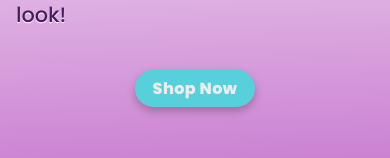
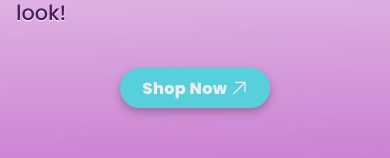
Before and after one commit to DavidGD616/sanimals-store, a React (Create React App) app: page / in a window 390 px wide. Shown: the part 429-587 px from the top of the page. Built offline with nearby package versions, Linux system fonts and the light colour scheme.

Commit message:
Few details fixed

```diff
--- a/src/components/BannerContent.js
+++ b/src/components/BannerContent.js
@@ -3,7 +3,14 @@ function BannerContent () {
         <div className="banner__content">
             <h1 className="banner__content-h1">Feel Yourself Like an Animal</h1>
             <p className="banner__content-p">Make an animal part of your daily look!</p>
-            <button className="banner__content-button">Shop Now</button>
+            <button className="banner__content-button">
+                Shop Now
+                <svg width="20" height="20" viewBox="0 0 22 22" fill="none" xmlns="http://www.w3.org/2000/svg">
+<rect x="0.5" y="0.502441" width="27" height="27" stroke="#56D1DC"/>
+<path d="M8.75 5.25244V7.00244H19.7663L5.25 21.5187L6.48375 22.7524L21 8.23619V19.2524H22.75V5.25244H8.75Z" fill="#ECECEE"/>
+</svg>
+
+            </button>
         </div>
     )
 }
--- a/src/styles/Banner.scss
+++ b/src/styles/Banner.scss
@@ -32,8 +32,8 @@
         }
         &-button {
             font-family: "Poppins", sans-serif;
-            height: 40px;
-            width: 150px;
+            height: 50px;
+            width: 180px;
             border-radius: 40px;
             border: 2px solid var(--LightBlue, #56D1DC);
             background: var(--LightBlue, #56D1DC);
@@ -42,6 +42,9 @@
             color: $white;
             font-weight: 800;
             letter-spacing: 0.4px;
+            & svg {
+                height: 22px;
+            }
         }
     }
     &__image {
@@ -75,6 +78,9 @@
             }
             &-button {
                 font-size: 1.1em;
+                & svg {
+                    height: 1.1em;
+                }
             }
         }
     }
@@ -93,9 +99,12 @@
             }
             &-button {
                 font-size: 1em;
-                height: 2.3em;
-                width: 7.5em;
+                height: 40px;
+                width: 150px;
                 // z-index: -1;
+                & svg {
+                    height: 1em;
+                }
             }
         }
     }
```
